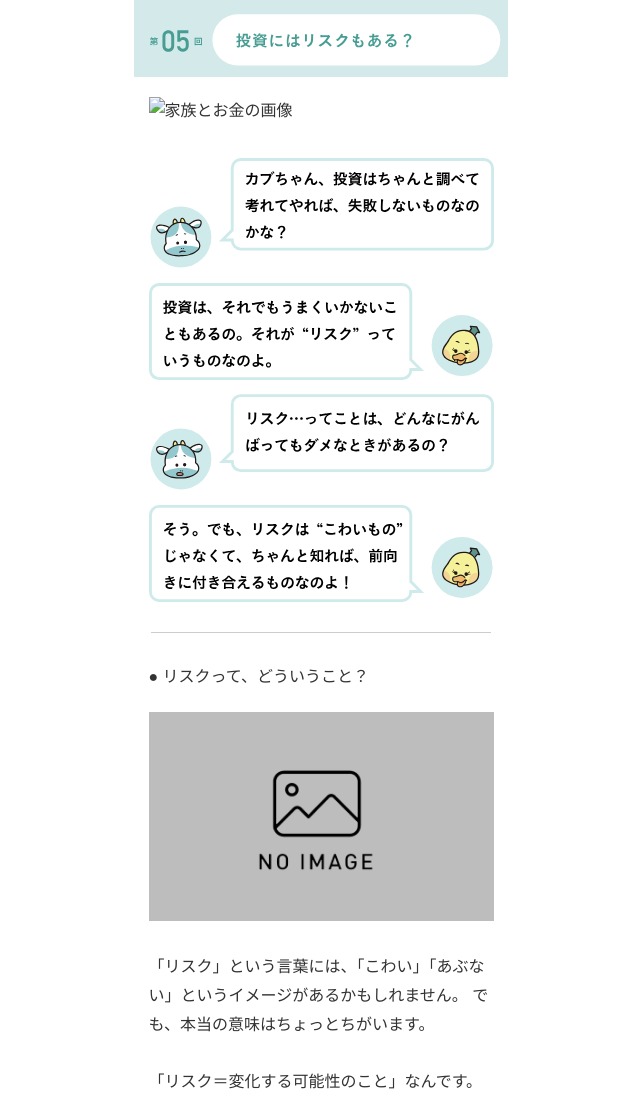
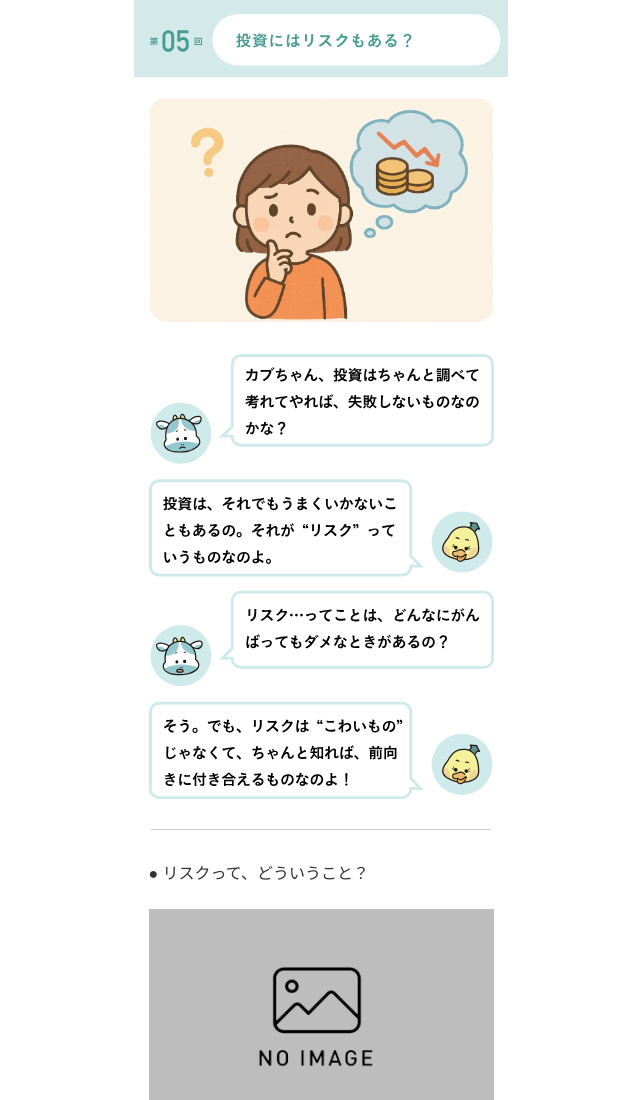
Before and after one commit to c3iird/level01-05, a plain HTML site: page index.html in a window 1280 px wide. Shown: the top 1100 px of the page, without its empty margins (319-959 px from the left). Drawn offline with Linux system fonts and the light colour scheme.

Commit message:
Update index.html

```diff
--- a/index.html
+++ b/index.html
@@ -82,7 +82,7 @@
   <div class="wrapper">
 
     <img src="level01-05/title.svg" alt="お金はなんのためにあるの？" class="full-width-image">
-	<img src="¥level01-05/main.jpg" alt="家族とお金の画像" class="content-image">
+	<img src="level01-05/main.jpg" alt="家族とお金の画像" class="content-image">
     <img src="level01-05/talk01.svg" alt="カブちゃんととうしくんの会話" class="dialog-image">
 
     <hr>
```
